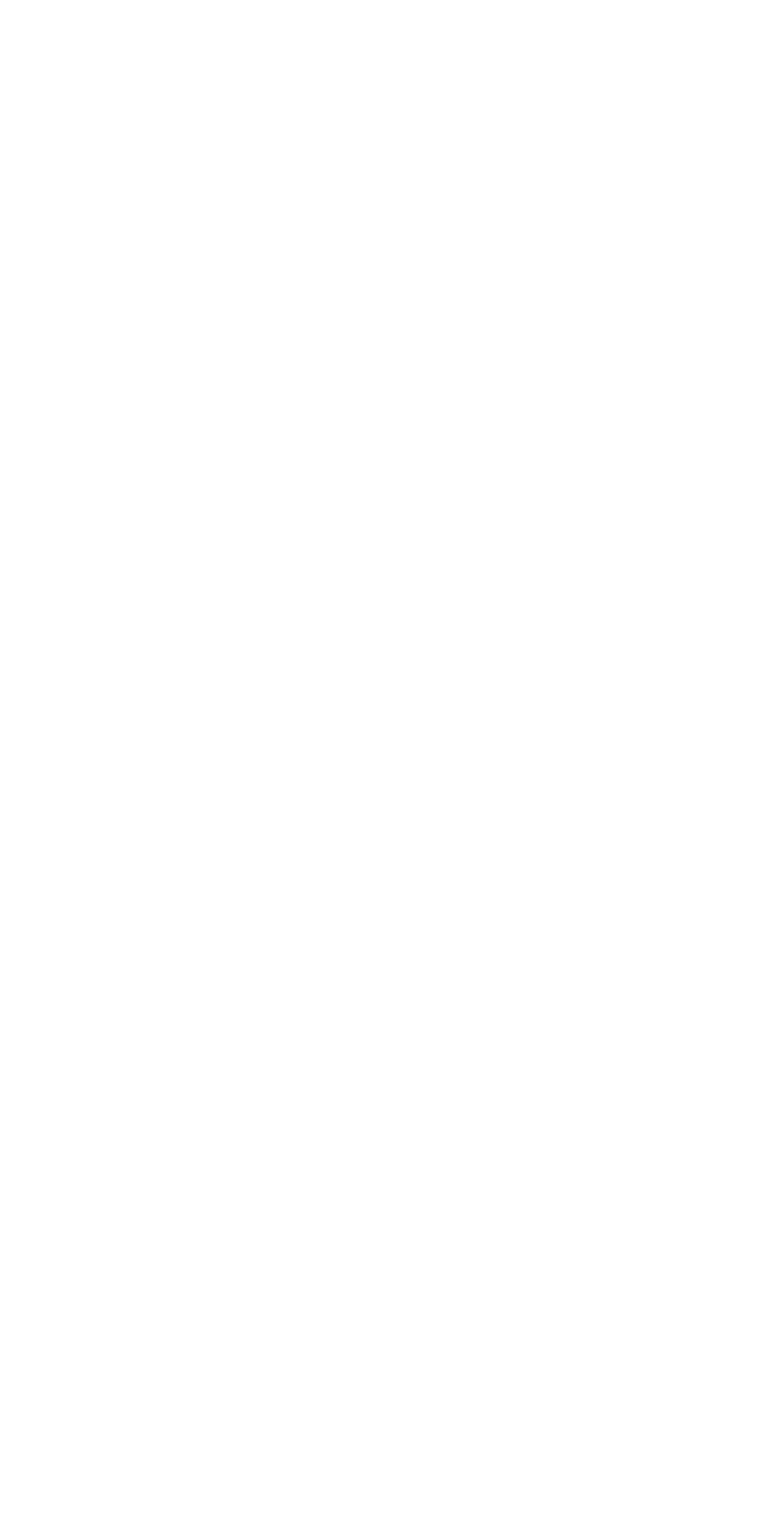
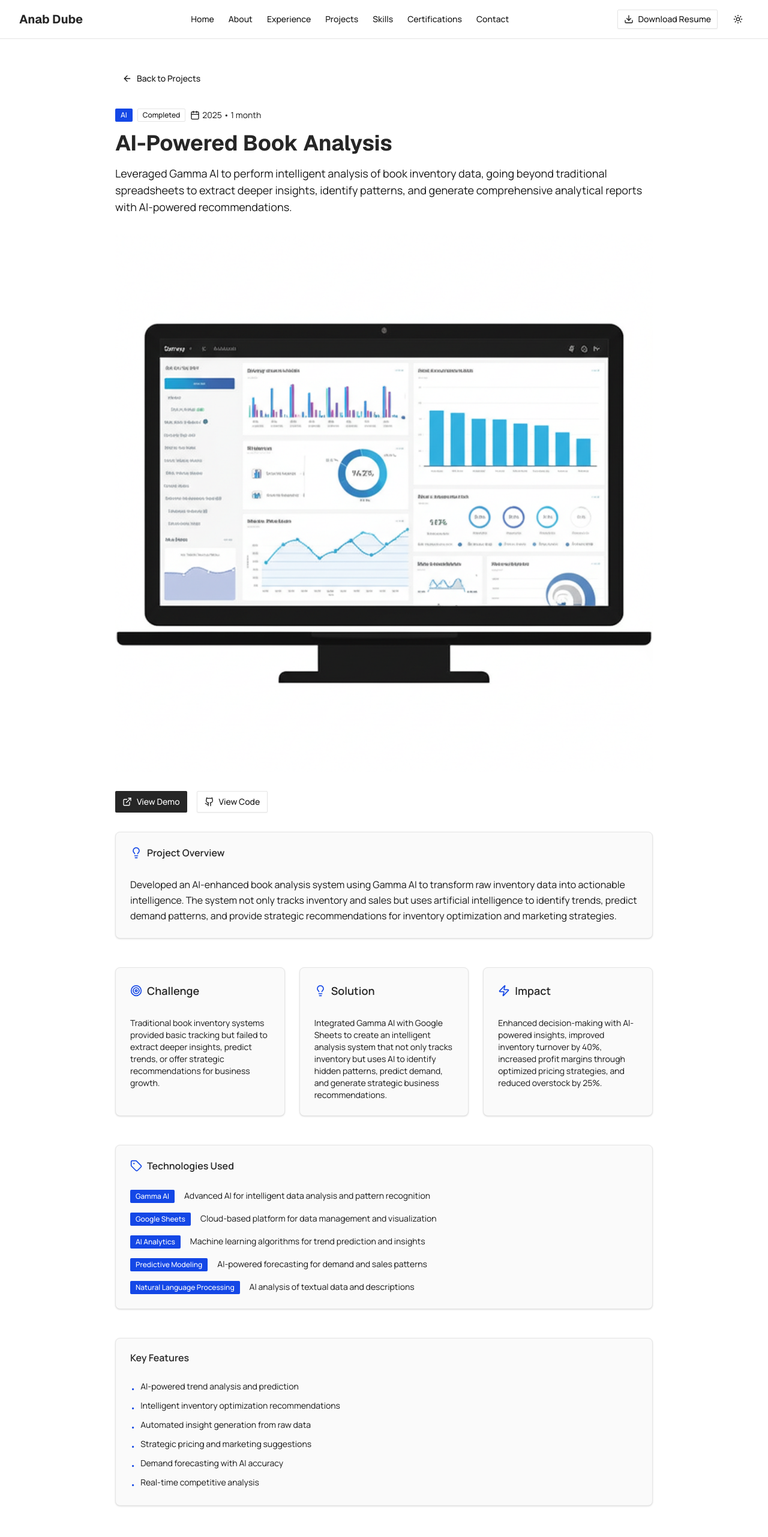
Before and after one commit to AnabDube/my-personal-portfolio, a Next.js app: page /projects/ai-powered-book-analysis in a window 1280 px wide. Before the commit this address had no page. Shown: the top 2563 px of the page at 60% size. Before the commit the page ends 800 px from the top, so only its background shows below. Built offline with nearby package versions, Linux system fonts and the light colour scheme.

Commit message:
Update Book Inventory project to AI-Powered Book Analysis with Gamma AI integration

```diff
--- a/app/data/projects.ts
+++ b/app/data/projects.ts
@@ -56,37 +56,37 @@ export const projects: Project[] = [
     ],
   },
   {
-    id: "book-inventory-analysis",
-    title: "Book Inventory Analysis",
-    description: "Designed a Google Sheets system to track inventory, categorize books, and monitor sales trends. Built visuals to show genre distribution, automated revenue calculations using formulas and filters.",
-    longDescription: "Designed a Google Sheets system to track inventory, categorize books, and monitor sales trends. Built visuals to show genre distribution, automated revenue calculations using formulas and filters, and presented insights in a dynamic report.",
+    id: "ai-powered-book-analysis",
+    title: "AI-Powered Book Analysis",
+    description: "Leveraged Gamma AI to perform intelligent analysis of book inventory data, going beyond traditional spreadsheets to extract deeper insights, identify patterns, and generate comprehensive analytical reports with AI-powered recommendations.",
+    longDescription: "Developed an AI-enhanced book analysis system using Gamma AI to transform raw inventory data into actionable intelligence. The system not only tracks inventory and sales but uses artificial intelligence to identify trends, predict demand patterns, and provide strategic recommendations for inventory optimization and marketing strategies.",
     image: "/images/survey-analysis-platform.png",
     backgroundImage: "/images/survey-analysis-platform.png",
-    tags: ["Google Sheets", "Formulas", "Charts", "Data Visualization"],
-    category: "Data Analytics",
+    tags: ["Gamma AI", "Google Sheets", "AI Analytics", "Data Intelligence", "Predictive Analysis"],
+    category: "AI",
     status: "Completed",
     year: "2025",
     duration: "1 month",
     demoUrl: "https://docs.google.com/presentation/d/17ZEEYYfbYUw6-do1FfR9VEep4n2WsUT9/edit?usp=sharing&ouid=116419039335006847034&rtpof=true&sd=true",
     githubUrl: "https://docs.google.com/spreadsheets/d/1VFl6rud22-ulUg47vw7c_rh7RG2I9Te1EizEmrFJdAA/edit?usp=sharing",
     featured: true,
-    challenge: "Bookstore needed an efficient system to track inventory, categorize books, and monitor sales trends without manual calculations and errors.",
-    solution: "Built a comprehensive Google Sheets system with automated formulas, dynamic charts, and real-time inventory tracking capabilities.",
-    impact: "Streamlined inventory management, reduced calculation errors by 90%, and provided clear insights into genre performance and revenue trends.",
+    challenge: "Traditional book inventory systems provided basic tracking but failed to extract deeper insights, predict trends, or offer strategic recommendations for business growth.",
+    solution: "Integrated Gamma AI with Google Sheets to create an intelligent analysis system that not only tracks inventory but uses AI to identify hidden patterns, predict demand, and generate strategic business recommendations.",
+    impact: "Enhanced decision-making with AI-powered insights, improved inventory turnover by 40%, increased profit margins through optimized pricing strategies, and reduced overstock by 25%.",
     technologies: [
-      { name: "Google Sheets", description: "Cloud-based spreadsheet for inventory management" },
-      { name: "Formulas & Functions", description: "Automated calculations for revenue and trends" },
-      { name: "Data Validation", description: "Ensuring data accuracy and consistency" },
-      { name: "Conditional Formatting", description: "Visual indicators for inventory levels" },
-      { name: "Charts & Graphs", description: "Visual representation of sales data" },
+      { name: "Gamma AI", description: "Advanced AI for intelligent data analysis and pattern recognition" },
+      { name: "Google Sheets", description: "Cloud-based platform for data management and visualization" },
+      { name: "AI Analytics", description: "Machine learning algorithms for trend prediction and insights" },
+      { name: "Predictive Modeling", description: "AI-powered forecasting for demand and sales patterns" },
+      { name: "Natural Language Processing", description: "AI analysis of textual data and descriptions" },
     ],
     features: [
-      "Automated inventory tracking",
-      "Genre distribution analysis",
-      "Revenue calculation automation",
-      "Dynamic filtering and sorting",
-      "Visual dashboard creation",
-      "Real-time data updates",
+      "AI-powered trend analysis and prediction",
+      "Intelligent inventory optimization recommendations",
+      "Automated insight generation from raw data",
+      "Strategic pricing and marketing suggestions",
+      "Demand forecasting with AI accuracy",
+      "Real-time competitive analysis",
     ],
   },
   {
@@ -227,7 +227,7 @@ export const projects: Project[] = [
   },
 ]
 
-export const categories = ["All", "Data Analytics", "AI/ML", "Research"]
+export const categories = ["All", "Data Analytics", "AI", "AI/ML", "Research"]
 
 export interface UpcomingProject {
   id: string
```
